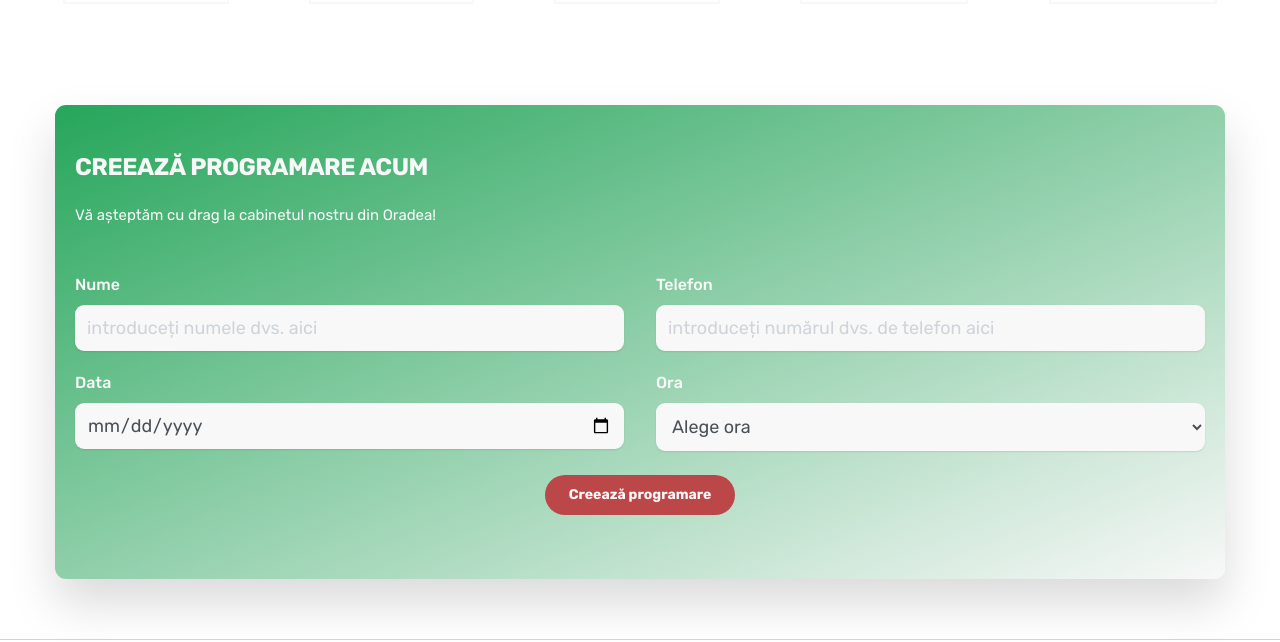
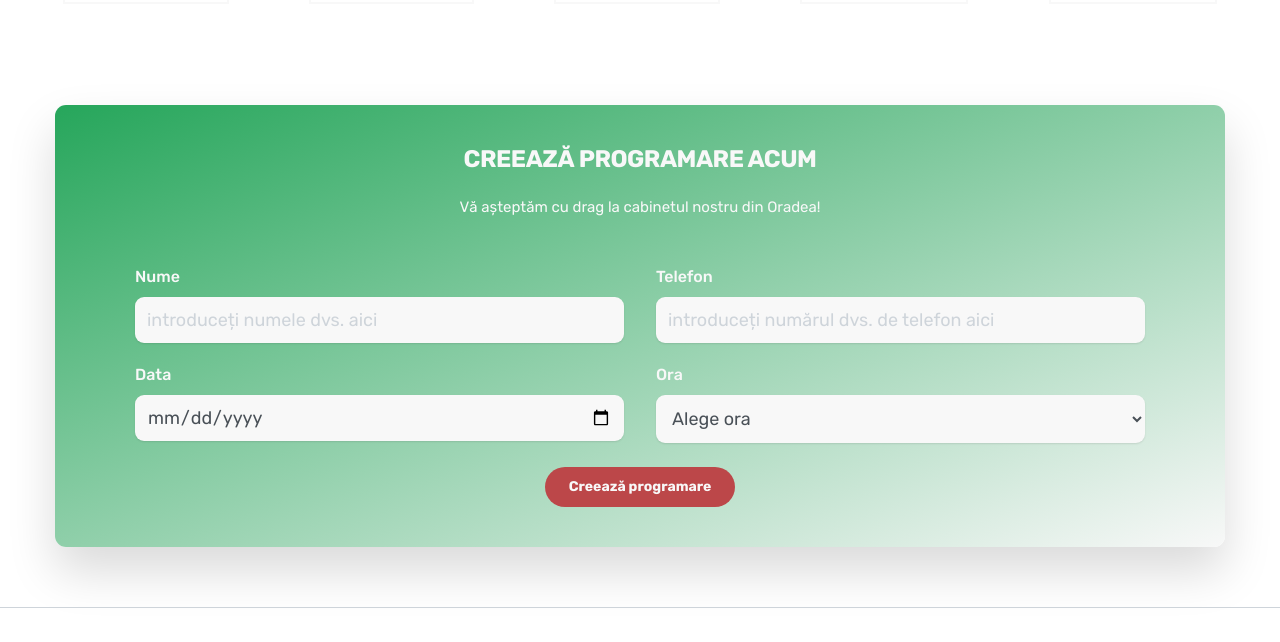
Before and after one commit to georgebrata/tisamed-landing, a plain HTML site: page index.html in a window 1280 px wide. Shown: the part 5461-6103 px from the top of the page. Drawn offline with nearby package versions, Linux system fonts and the light colour scheme.

Commit message:
fixed the form in the homepage
added spaces around the form e.g 'padding'.-Centered both title and sub title in both mobile and desktop display. -Find the link to the task beneath 👉🏻 https://trello.com/c/ALpz61Ut/150-fix-form-on-page-programare

```diff
--- a/assets/css/queries.css
+++ b/assets/css/queries.css
@@ -310,6 +310,7 @@
   .cta-text {
     font-size: var(--font-size-body-mobile);
     line-height: 1.8;
+    text-align: center;
     margin-bottom: 4.8rem;
   }
   .hero {
--- a/assets/css/style.css
+++ b/assets/css/style.css
@@ -461,16 +461,18 @@
   overflow: hidden;
 }
 .cta-text-box {
-  padding: 4.8rem 2rem 6.4rem 2rem;
+  padding: 4rem 8rem;
   color: var(--color-white);
 }
 .cta .heading-secondary {
   color: inherit;
+  text-align: center;
   margin-bottom: 3.2rem;
 }
 .cta-text {
   font-size: var(--font-size-body-tablet);
   line-height: 1.8;
+  text-align: center;
   margin-bottom: 4.8rem;
 }
 .cta-img-box {
```
